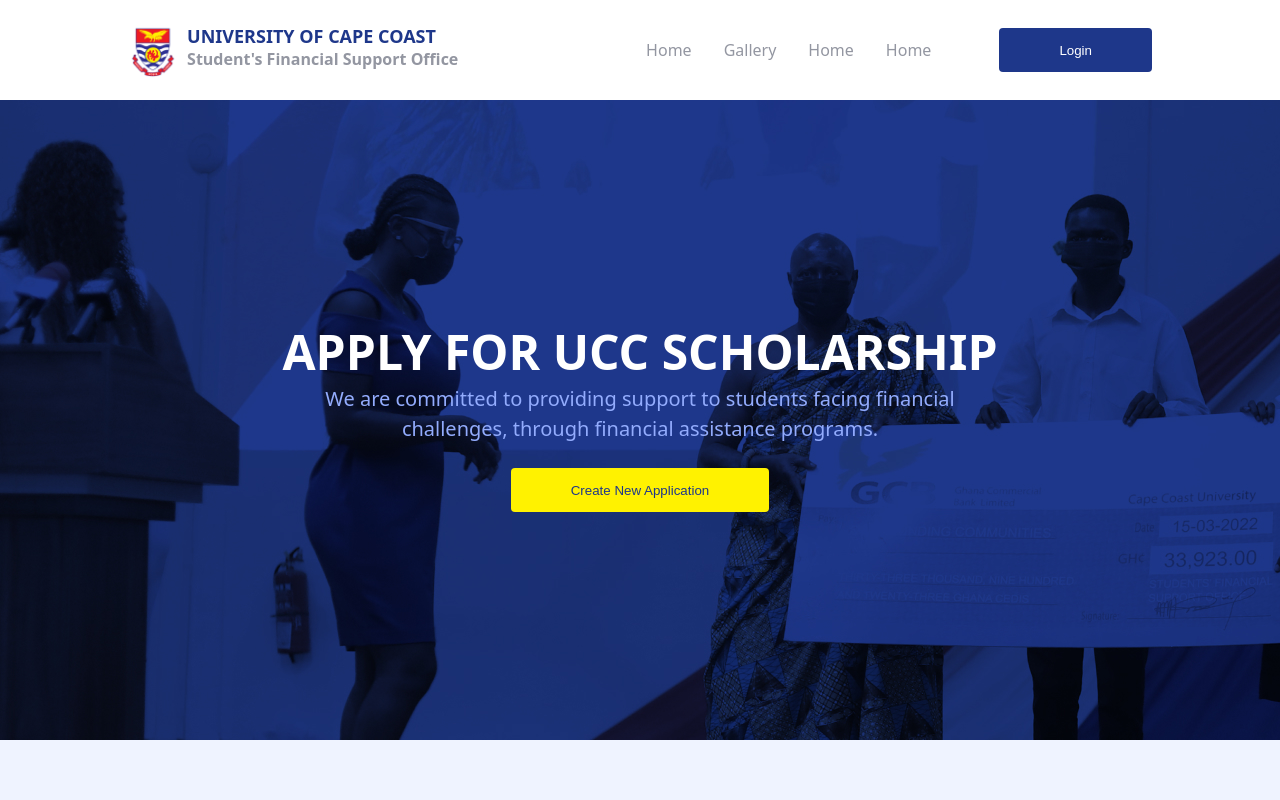
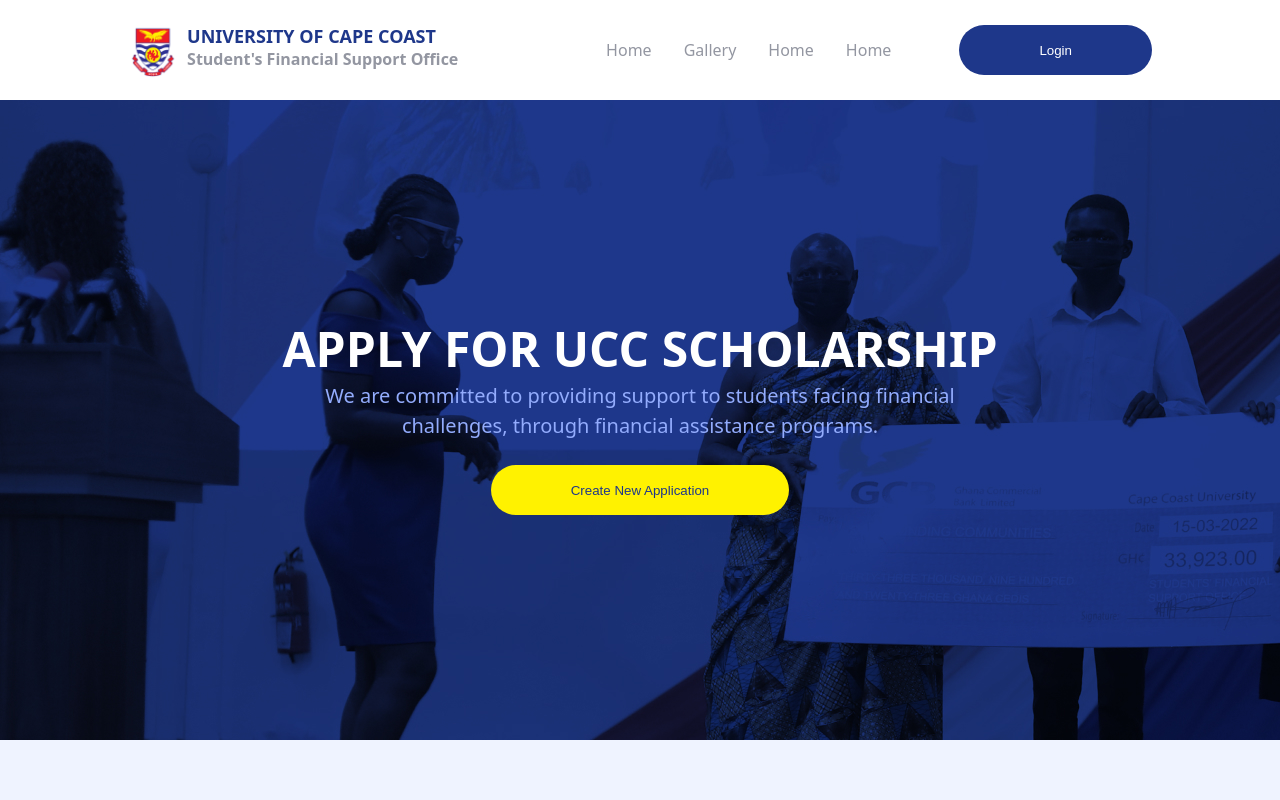
Before and after one commit to mclegacycodes/stufso, a React (Create React App) app: page / in a window 1280 px wide. Shown: the top 800 px of the page. Built offline with nearby package versions, Linux system fonts and the light colour scheme; the HTML template or start-up script is replaced by a standard one.

Commit message:
started the tesimonial section

```diff
--- a/src/App.js
+++ b/src/App.js
@@ -10,6 +10,7 @@
 import Eligibility from "./components/Eligibility/Eligibility";
 import Objectives from "./components/Objectives/Objectives"
 import HowToApply from "./components/HowToApply/HowToApply";
+import Testimonial from "./components/Testimonials/Testimonial";
 
 
 function App() {
@@ -29,6 +30,7 @@
       <Objectives/>
       <Eligibility/>
       <HowToApply/>
+      <Testimonial/>
     </div>
   );
 }
--- a/src/components/Excerpts/ExcerptCard.module.css
+++ b/src/components/Excerpts/ExcerptCard.module.css
@@ -2,6 +2,7 @@
     background-color: white;
     padding: 42px 64px;
     min-width: 285px;
+    height: 140px;
     border-radius: 8px;
     filter: drop-shadow(2px 4px 8px rgba(177, 182, 231, 0.14));
 }
--- a/src/components/HowToApply/HowToApply.js
+++ b/src/components/HowToApply/HowToApply.js
@@ -3,6 +3,7 @@
 import NeutralBg from '../UI/NeutralBg'
 import StepCard from './StepCard'
 import classes from "./HowToApply.module.css";
+import CtaButton from '../UI/CtaButton';
 
 const HowToApply = () => {
   return (
@@ -15,6 +16,7 @@
                <StepCard number="3" action="Complete the application form and upload the necessary documents."/>
                <StepCard number="4" action="Short listed application will be invited to a selection interview. the University"/>
             </div>
+            <CtaButton title="Apply Now" className={classes.btn}/>
         </NeutralBg>
     </div>
   )
--- a/src/components/HowToApply/HowToApply.module.css
+++ b/src/components/HowToApply/HowToApply.module.css
@@ -1,5 +1,6 @@
 .col{
     flex-direction: column;
+    align-items: center;
     gap: 64px;
 
 }
@@ -10,3 +11,6 @@
     justify-content: space-between;
 
 }
+.btn{
+    background-color: #1E378A;
+}
--- /dev/null
+++ b/src/components/Testimonials/Testimonial.js
@@ -0,0 +1,15 @@
+import React from 'react'
+import NeutralBg from '../UI/NeutralBg'
+import classes from "./Testimonial.module.css";
+
+const Testimonial = () => {
+  return (
+    <div>
+        <NeutralBg className={classes.bg}>
+            Testimonial
+        </NeutralBg>
+    </div>
+  )
+}
+
+export default Testimonial
--- /dev/null
+++ b/src/components/Testimonials/Testimonial.module.css
@@ -0,0 +1,3 @@
+.bg{
+    background-color: #1E378A;
+}
--- a/src/components/UI/CtaButton.module.css
+++ b/src/components/UI/CtaButton.module.css
@@ -1,8 +1,8 @@
 .button{
-    padding: 12px 60px;
-    border-radius: 4px;
+    padding: 16px 80px;
+    border-radius: 32px;
     color: white;
     border: none;
     font-weight: 500;
-    height: 44px;
+    height: 50px;
 }
```
